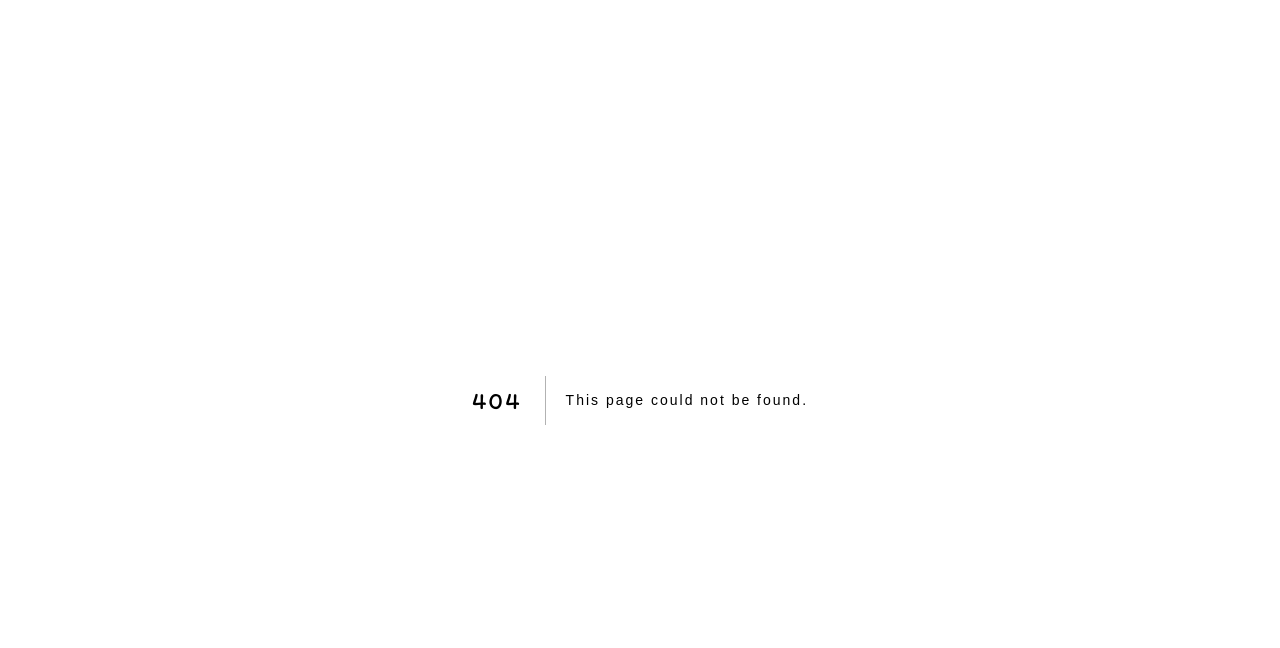
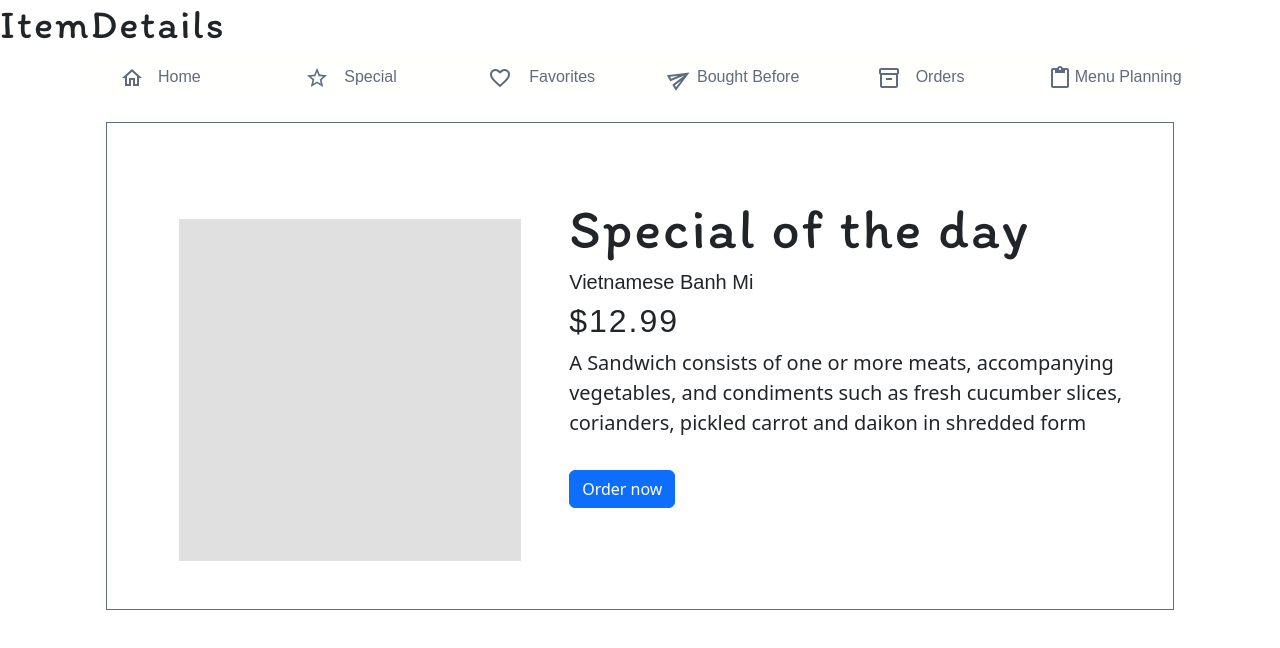
Before and after one commit to chih611/Foodash, a Next.js app: page /CustomerView/ItemDetails/ItemDetails in a window 1280 px wide. Before the commit this address had no page. Shown: the top 648 px of the page. Built offline with nearby package versions, Linux system fonts and the light colour scheme.

Commit message:
making the  item details page, successfully  linked it to  the home page

```diff
--- /dev/null
+++ b/src/pages/CustomerView/ItemDetails/ItemDetails.js
@@ -0,0 +1,16 @@
+import React from "react";
+import HomeDirectionLink from "../HomePage/HomeDirectionLink/HomeDirectionLink";
+import ItemsInformation from "./ItemsInformation";
+const ItemDetails = () => {
+  return (
+    <div className="item-details-page">
+      <h1>ItemDetails</h1>
+      <HomeDirectionLink />
+      <div className="container">
+        <ItemsInformation />
+      </div>
+    </div>
+  );
+};
+
+export default ItemDetails;
--- /dev/null
+++ b/src/pages/CustomerView/ItemDetails/ItemsInformation.js
@@ -0,0 +1,50 @@
+import React from "react";
+import { Col, Row, Nav, Container, Button } from "react-bootstrap";
+
+const ItemsInformation = () => {
+  return (
+    <div className="item-information">
+      <Container
+        fluid
+        className="px-3 px-md-5 py-5" // Adjusted padding for mobile and desktop
+        style={{ marginTop: "24px" }}
+      >
+        <Row>
+          {/* Text and Button Section */}
+
+          {/* Image Placeholder Section */}
+          <Col xs={12} md={5} className="d-flex justify-content-center">
+            <div
+              style={{
+                width: "100%",
+                maxWidth: "342px",
+                height: "342px",
+                backgroundColor: "#e0e0e0",
+                marginTop: "24px",
+              }}
+            >
+              {/* Image Placeholder */}
+            </div>
+          </Col>
+
+          <Col xs={12} md={7} className="text-left mb-4">
+            <h1 className="display-4">Special of the day</h1>
+            <h3 className="lead">Vietnamese Banh Mi</h3>
+            <h2>$12.99</h2>
+            <p className="lead">
+              A Sandwich consists of one or more meats, accompanying vegetables,
+              and condiments such as fresh cucumber slices, corianders, pickled
+              carrot and daikon in shredded form
+            </p>
+
+            <Button variant="primary" className="mt-3">
+              <i className="bi bi-basket-fill"></i> Order now
+            </Button>
+          </Col>
+        </Row>
+      </Container>
+    </div>
+  );
+};
+
+export default ItemsInformation;
--- a/src/pages/Foodash.js
+++ b/src/pages/Foodash.js
@@ -23,6 +23,9 @@ const Foodash = () => {
           </li>
           <li>
             <Link href="CustomerView/HomePage/HomePage"></Link>
+          </li>
+          <li>
+            <Link href="CustomerView/ItemDetails/ItemDetails"></Link>
           </li>
           <li>
             <Link href="/CustomerView/Special/Special"></Link>
--- /dev/null
+++ b/src/styles/components/itemDetails.scss
@@ -0,0 +1,12 @@
+@use '../abstract/colors' as colors;
+@use '../abstract/mixins' as mixins;
+
+
+
+
+
+.item-information{
+    border: 1px solid colors.$text-color;
+    display: flex;
+    margin: 24px;
+}
--- a/src/styles/main.scss
+++ b/src/styles/main.scss
@@ -17,3 +17,4 @@
 @use "components/homeDirectionLink.scss";
 @use "components/homeBody.scss";
 @use "components/homeItemContainer.scss";
+@use "components/itemDetails.scss";
```
Also changed, not shown: src/pages/CustomerView/HomePage/HomeItemContainer/HomeItemContainer.js (+12 -1 lines), src/pages/CustomerView/ItemCard/ItemCard.js (deleted, +0 -9 lines).
